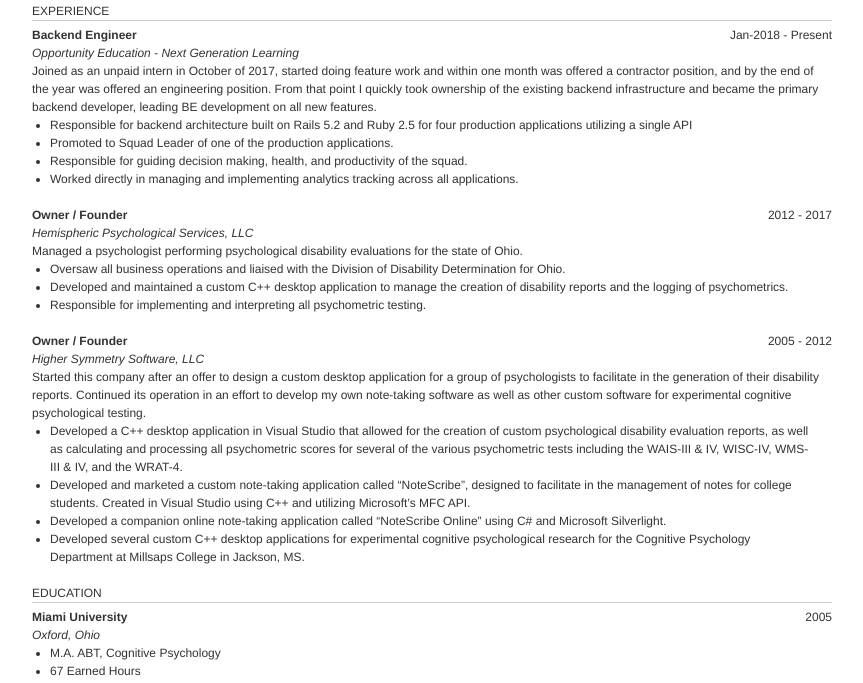
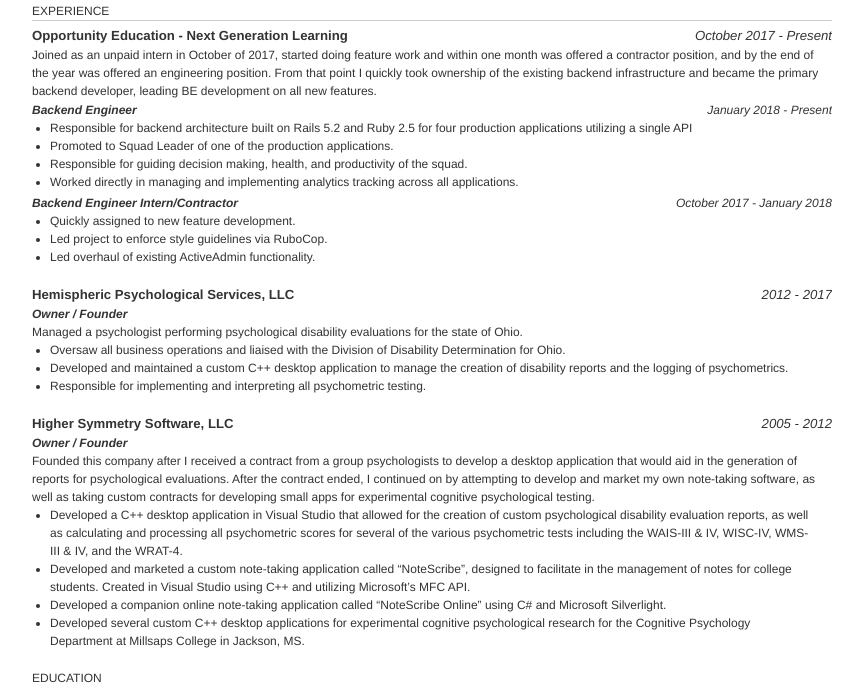
Before and after one commit to QuantumWaver/resume, a plain HTML site: page index.html in a window 1280 px wide. Shown: the part 106-789 px from the top of the page, without its empty margins (208-1071 px from the left). Drawn offline with Linux system fonts and the light colour scheme.

Commit message:
Kayla Edits

```diff
--- a/assets/default.css
+++ b/assets/default.css
@@ -9,12 +9,48 @@
 }
 
 .section-details .years {
+  margin-top: 0.1em;
   text-align: right;
 }
 
-.section-details .company {
+.company-years {
+  text-align: right;
+  font-size: 1.1em;
+}
+
+.section-details {
+  font-style: italic;
+  margin-bottom: 1.6em;
+}
+
+.company {
+  font-weight: bold;
+  font-style: normal;
+  font-size: 1.1em;
+}
+
+.description {
+  font-style: normal;
+}
+
+.summary {
+  font-style: normal;
+}
+
+.role-summary {
+  font-style: normal;
+  margin-bottom: 0.1em;
+}
+ul {
+margin-bottom: 0.0em;
+}
+
+.role {
+  margin-top: 0.1em;
+  font-weight: bold;
   font-style: italic;
 }
+
 
 h1 {
   font-size: 2.0em;
--- a/index.html
+++ b/index.html
@@ -27,29 +27,36 @@
   <body>
     <div class="container">
       <div class="header">
-        <h1>Jeff H Sholl</h1>
-        1620 Park Hurst Dr, Indianapolis, IN 46229<br>
-        <a href="tel:+12603124113">(260) 312-4113</a><br>
-        <a href="mailto:sholl76@gmail.com">sholl76@gmail.com</a><br>
-        Github: <a href="https://github.com/quantumwaver">quantumwaver</a>
+        <center>
+          <h1>Jeff H Sholl</h1>
+          1620 Park Hurst Dr, Indianapolis, IN 46229<br>
+          <a href="tel:+12603124113">(260) 312-4113</a><br>
+          <a href="mailto:sholl76@gmail.com">sholl76@gmail.com</a><br>
+          Github: <a href="https://github.com/quantumwaver">quantumwaver</a>
+        </center>
       </div>
       <div class="section-header">
         Experience
       </div>
       <div class="section-details">
-        <div class="span-18 title">
+        <div class="span-18 company">
+          Opportunity Education - Next Generation Learning
+        </div>
+        <div class="span-6 last company-years">
+          October 2017 - Present
+        </div>
+
+        <div class="description">
+          Joined as an unpaid intern in October of 2017, started doing feature work and within one month was offered a contractor position, and by the end of the year was offered an engineering position. From that point I quickly took ownership of the existing backend infrastructure and became the primary backend developer, leading BE development on all new features.
+        </div>
+
+        <div class="span-18 role">
           Backend Engineer
         </div>
         <div class="span-6 last years">
-          Jan-2018 - Present
+          January 2018 - Present
         </div>
-        <div class="company">
-          Opportunity Education - Next Generation Learning
-        </div>
-        <div class="description">
-          Joined as an unpaid intern in October of 2017, started doing feature work and within one month was offered a contractor position, and by the end of the year was offered an engineering position. From that point I quickly took ownership of the existing backend infrastructure and became the primary backend developer, leading BE development on all new features.
-        </div>
-        <div class="summary">
+        <div class="role-summary">
           <ul>
             <li>Responsible for backend architecture built on Rails 5.2 and Ruby 2.5 for four production applications utilizing a single API</li>
             <li>Promoted to Squad Leader of one of the production applications.</li>
@@ -57,22 +64,36 @@
             <li>Worked directly in managing and implementing analytics tracking across all applications.</li>
           </ul>
         </div>
+
+        <div class="span-18 role">
+          Backend Engineer Intern/Contractor
+        </div>
+        <div class="span-6 last years">
+          October 2017 - January 2018
+        </div>
+        <div class="role-summary">
+          <ul>
+            <li>Quickly assigned to new feature development.</li>
+            <li>Led project to enforce style guidelines via RuboCop.</li>
+            <li>Led overhaul of existing ActiveAdmin functionality.</li>
+          </ul>
+        </div>
       </div>
 
       <div class="section-details">
-        <div class="span-18 title">
-          Owner / Founder
+        <div class="span-18 company">
+          Hemispheric Psychological Services, LLC
         </div>
-        <div class="span-6 last years">
+        <div class="span-6 last company-years">
           2012 - 2017
         </div>
-        <div class="company">
-          Hemispheric Psychological Services, LLC
+        <div class="role">
+          Owner / Founder
         </div>
         <div class="description">
           Managed a psychologist performing psychological disability evaluations for the state of Ohio.
         </div>
-        <div class="summary">
+        <div class="role-summary">
           <ul>
             <li>Oversaw all business operations and liaised with the Division of Disability Determination for Ohio.</li>
             <li>Developed and maintained a custom C++ desktop application to manage the creation of disability reports and the logging of psychometrics.</li>
@@ -82,19 +103,19 @@
       </div>
 
       <div class="section-details">
-        <div class="span-18 title">
+        <div class="span-18 company">
+          Higher Symmetry Software, LLC
+        </div>
+        <div class="span-6 last company-years">
+          2005 - 2012
+        </div>
+        <div class="role">
           Owner / Founder
         </div>
-        <div class="span-6 last years">
-          2005 - 2012
+        <div class="description">
+          Founded this company after I received a contract from a group psychologists to develop a desktop application that would aid in the generation of reports for psychological evaluations. After the contract ended, I continued on by attempting to develop and market my own note-taking software, as well as taking custom contracts for developing small apps for experimental cognitive psychological testing.
         </div>
-        <div class="company">
-          Higher Symmetry Software, LLC
-        </div>
-        <div class="description">
-          Started this company after an offer to design a custom desktop application for a group of psychologists to facilitate in the generation of their disability reports.  Continued its operation in an effort to develop my own note-taking software as well as other custom software for experimental cognitive psychological testing.
-        </div>
-        <div class="summary">
+        <div class="role-summary">
           <ul>
             <li>Developed a C++ desktop application in Visual Studio that allowed for the creation of custom psychological disability evaluation reports, as well as calculating and processing all psychometric scores for several of the various psychometric tests including the WAIS-III & IV, WISC-IV, WMS-III & IV, and the WRAT-4.</li>
             <li>Developed and marketed a custom note-taking application called “NoteScribe”, designed to facilitate in the management of notes for college students. Created in Visual Studio using C++ and utilizing Microsoft’s MFC API.</li>
@@ -124,6 +145,8 @@
             <li>3.75 Cumulative Grade Point Average</li>
           </ul>
         </div>
+      </div>
+      <div class="section-details">
         <div class="span-18 title">
           Ball State University
         </div>
```
